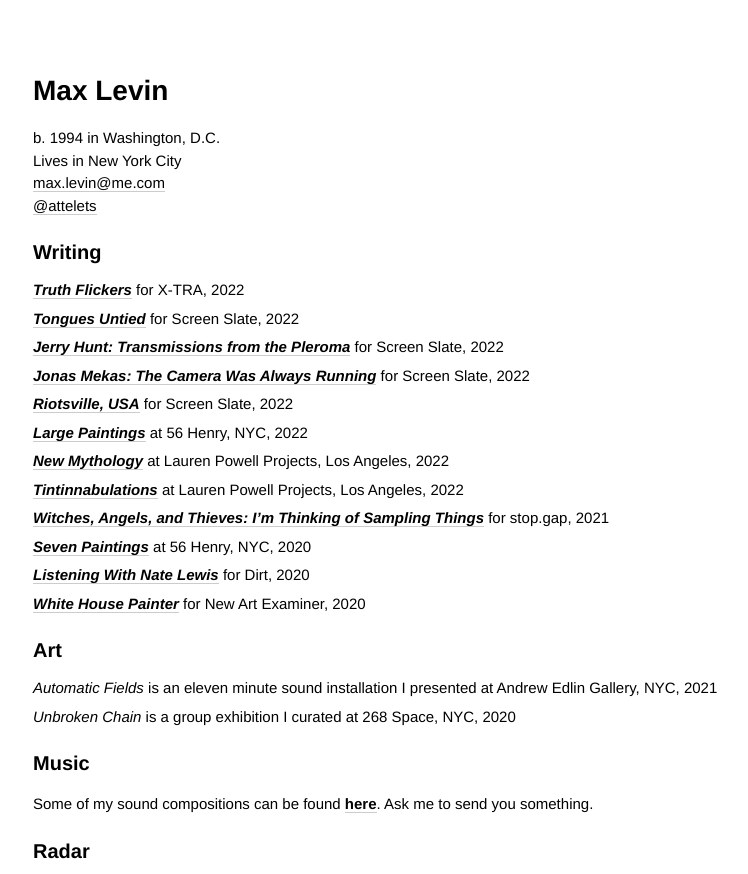
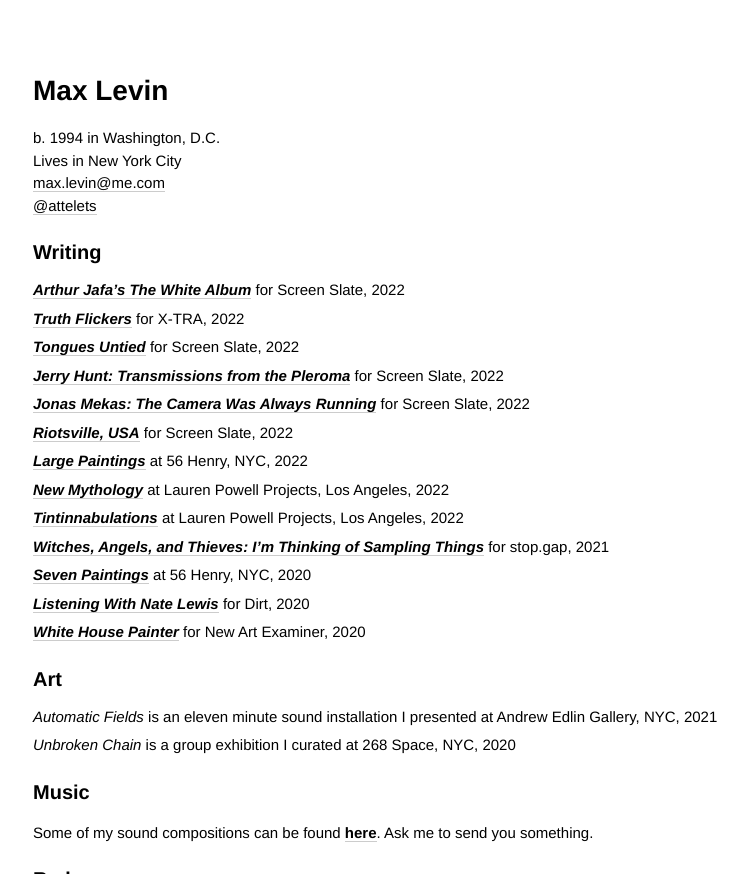
Before and after one commit to minicreative/maxlevin.me, a Jekyll site: the page built from index.md, in a window 1280 px wide, cut to the strip 0-874 px from the top of the page. Shown: the whole strip, without its empty margins (17-765 px from the left). Built offline with Jekyll 4.4.1, drawn with Linux system fonts in a browser that asks for light colours.

Commit message:
Updated Index

```diff
--- a/index.md
+++ b/index.md
@@ -5,6 +5,9 @@
 sections:
 - title: Writing
   items:
+  - description: "**[*Arthur Jafa’s The White Album*](https://www.screenslate.com/articles/arthur-jafas-white-album)**
+      for Screen Slate, 2022"
+    image: "/uploads/1458304C-90F3-4C3A-AC02-5BCED3A0C62E.jpeg"
   - description: "**[*Truth Flickers*](https://www.x-traonline.org/article/truth-flickers)**
       for X-TRA, 2022"
     image: "/uploads/Screen%20Shot%202022-07-12%20at%207.07.56%20PM.jpg"
```
